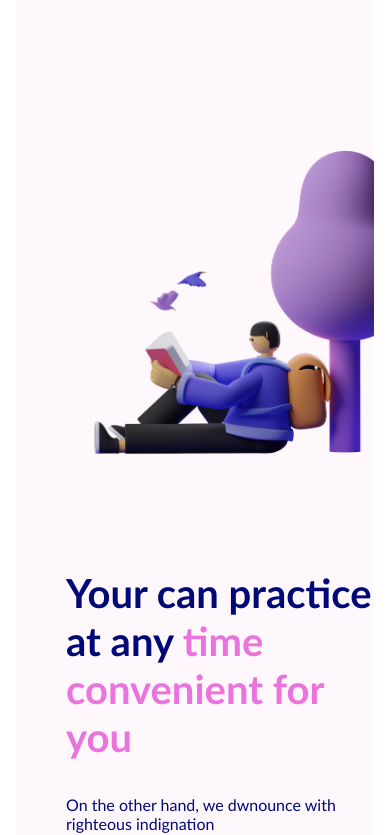
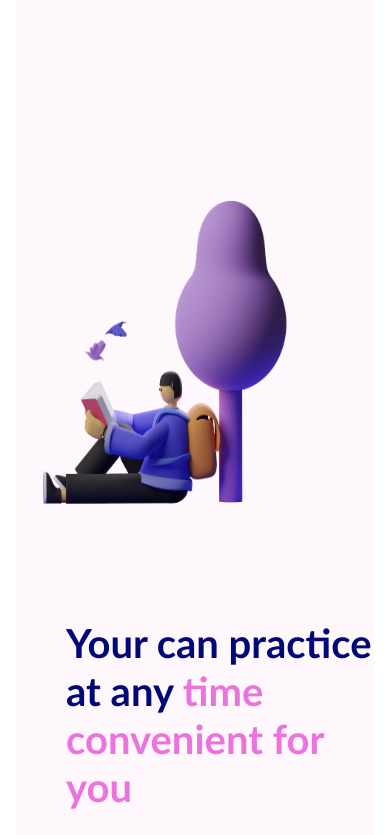
Before and after one commit to AvelinoTeixeira/Your-skills, a React (Vite) app: page / in a window 390 px wide. Shown: the part 3100-3935 px from the top of the page. Built offline with nearby package versions, Linux system fonts and the light colour scheme.

Commit message:
Update index.css

```diff
--- a/src/index.css
+++ b/src/index.css
@@ -236,7 +236,7 @@ img {
 .product  .button {
   border-color: #fff;
   margin-top: 30px;
-  margin-bottom: 50px;
+  margin-bottom: 100px;
   margin-left: 50px;
   color: #fff;
   border-radius: 10px;
@@ -284,7 +284,8 @@ img {
   }
   .time img {
     margin-left: 10%;
-    width: 400px;
+    width: 300px;
+    margin-left: -5px;
   }
 }
 @media screen and (min-width: 1000px) and (max-width: 1100px) {
```
